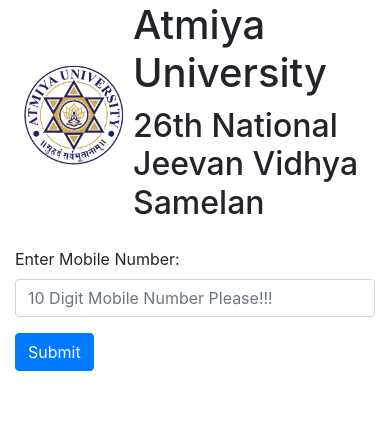
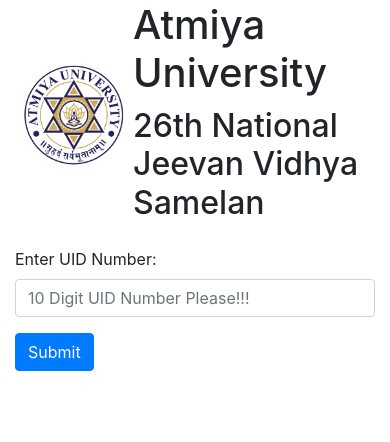
Before and after one commit to bhagchandaniniraj/JV_Samelan_2024, a PHP site: page / in a window 390 px wide. Shown: the top 442 px of the page. Run offline with PHP 8.4, Linux system fonts and the light colour scheme; some libraries are stand-ins or nearby versions.

Commit message:
Converting Mobile to UID

```diff
--- a/db_connect.class.php
+++ b/db_connect.class.php
@@ -175,7 +175,7 @@
         }
         public function print_report($data, $status){
             $i = 1;
-            $allowed = array ( 'reg', 'group_id', 'participant', 'gender', 'age', 'mobile', 'reg_table' , 'acc_venue', 'attd' );
+            $allowed = array ( 'reg', 'group_id', 'participant', 'gender', 'age', 'uid', 'reg_table' , 'acc_venue', 'attd' );
             //$skipped = array ( 'tot_mem','group_id','email','state','city','travel_mode','travel_number','arrive_date','arrive_time','dep_date','dep_time','food_packets','acc_status','special_req','emergency_contact');
             $final_array = array_intersect_key($data[0], array_flip($allowed));
             echo "<table class='table table-striped'>";
@@ -231,7 +231,7 @@
             //echo "<th class = 'cols' > Total Group members </td>";
             //echo "<th class = 'cols' > Group ID </td>";
             //echo "<th class = 'cols' > Email id </td>";
-            //echo "<th class = 'cols' > Mobile Number </td>";
+            //echo "<th class = 'cols' > uid Number </td>";
             //echo "<th class = 'cols' > State </td>";
             //echo "<th class = 'cols' > City </td>";
             //echo "<th class = 'cols' > Mode of travel </td>";
--- a/export.class.php
+++ b/export.class.php
@@ -6,7 +6,7 @@
 
         $f = fopen("$filename", 'w+');
 
-        $fields = array('reg','tot_mem','group_id','email','participant','gender','mobile',
+        $fields = array('reg','tot_mem','group_id','email','participant','gender','uid',
                             'age','state','city','travel_mode','travel_number','arrive_date','arrive_time',
                             'dep_date','dep_time','food_packets','acc_status','special_req','emergency_contact',
                             'reg_table','acc_venue','registered','attd');
--- a/index.php
+++ b/index.php
@@ -28,8 +28,8 @@
 
     <form action="submit_me.php" method="POST">
         <div class="form-group">
-            <label for="Mobile">Enter Mobile Number: </label>
-            <input type="mobile" class="form-control" placeholder="10 Digit Mobile Number Please!!!" name="mobile">
+            <label for="uid">Enter UID Number: </label>
+            <input type="uid" class="form-control" placeholder="10 Digit UID Number Please!!!" name="uid">
         </div>
         <button type="submit" class="btn btn-primary">Submit</button>
     </form>
--- a/samelan.class.php
+++ b/samelan.class.php
@@ -10,9 +10,9 @@
         $this->mydb = new DBConnect();
     }
 
-    public function check($mobile){
+    public function check($uid){
         $this->mydb->tableExists("registration_details");
-        $sql = $this->mydb->select("registration_details", 'group_id' ,null, " MOBILE = '$mobile'");
+        $sql = $this->mydb->select("registration_details", 'group_id' ,null, " uid = '$uid'");
         $this->mydb->sql($sql);
         $res = $this->mydb->getResult();
         if(count($res) >0 ){
```
Also changed, not shown: submit_me.php (+4 -4 lines).
